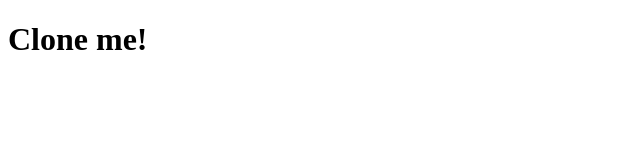
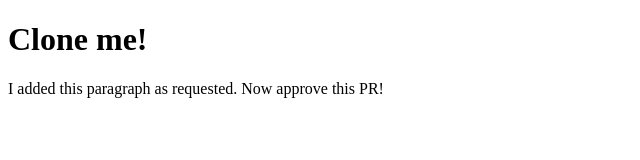
Before and after one commit to syedsabbas360/awesome-app, a plain HTML site: page index.html in a window 1280 px wide. Shown: the whole page, without its empty margins (0-640 px from the left). Drawn offline with Linux system fonts and the light colour scheme.

Commit message:
new patch data

```diff
--- a/index.html
+++ b/index.html
@@ -1,10 +1,14 @@
 <!DOCTYPE html>
 <html>
+
   <head>
     <meta charset="utf-8">
     <title></title>
   </head>
+
   <body>
     <h1>Clone me!</h1>
+    <p>I added this paragraph as requested. Now approve this PR!</p>
   </body>
+
 </html>
```
